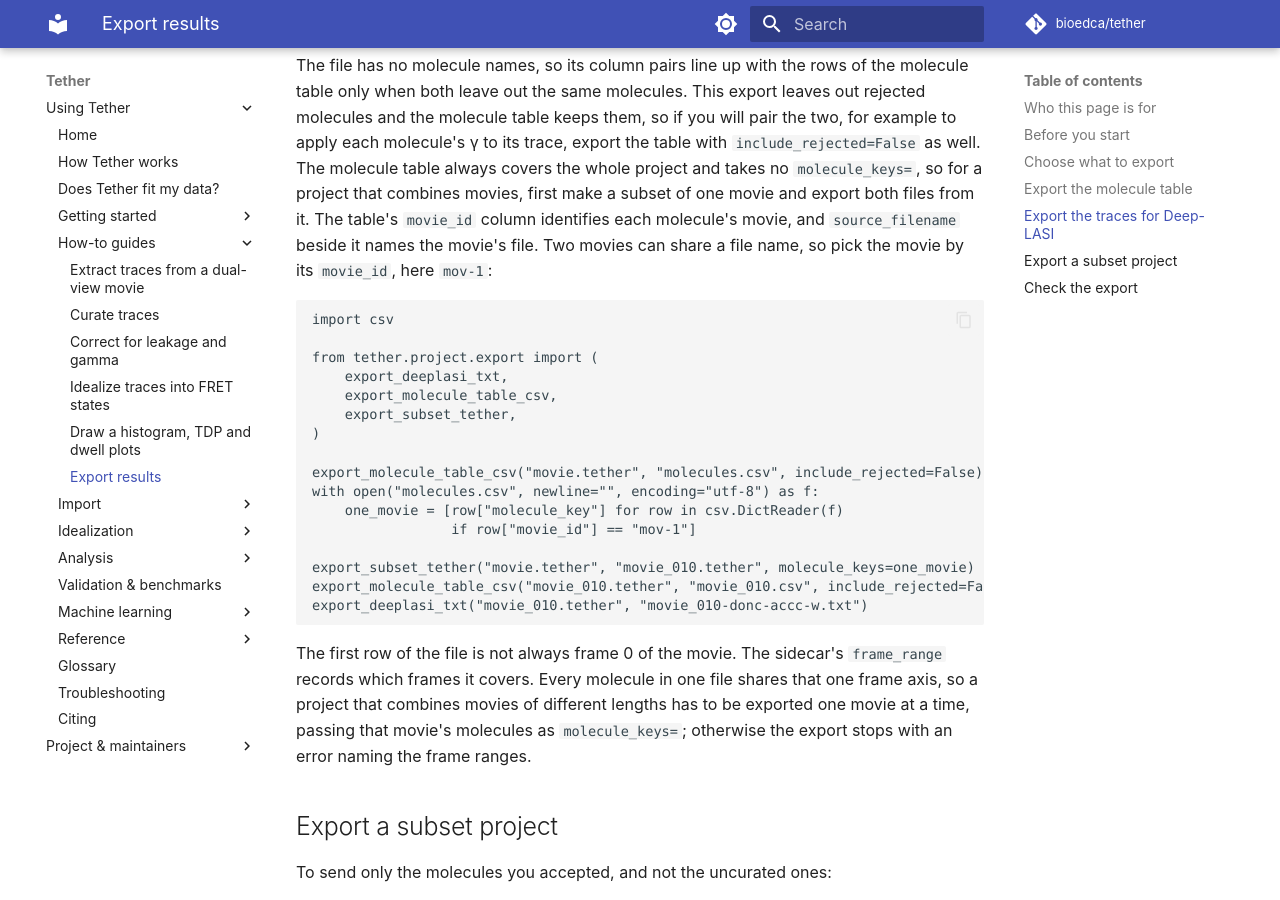
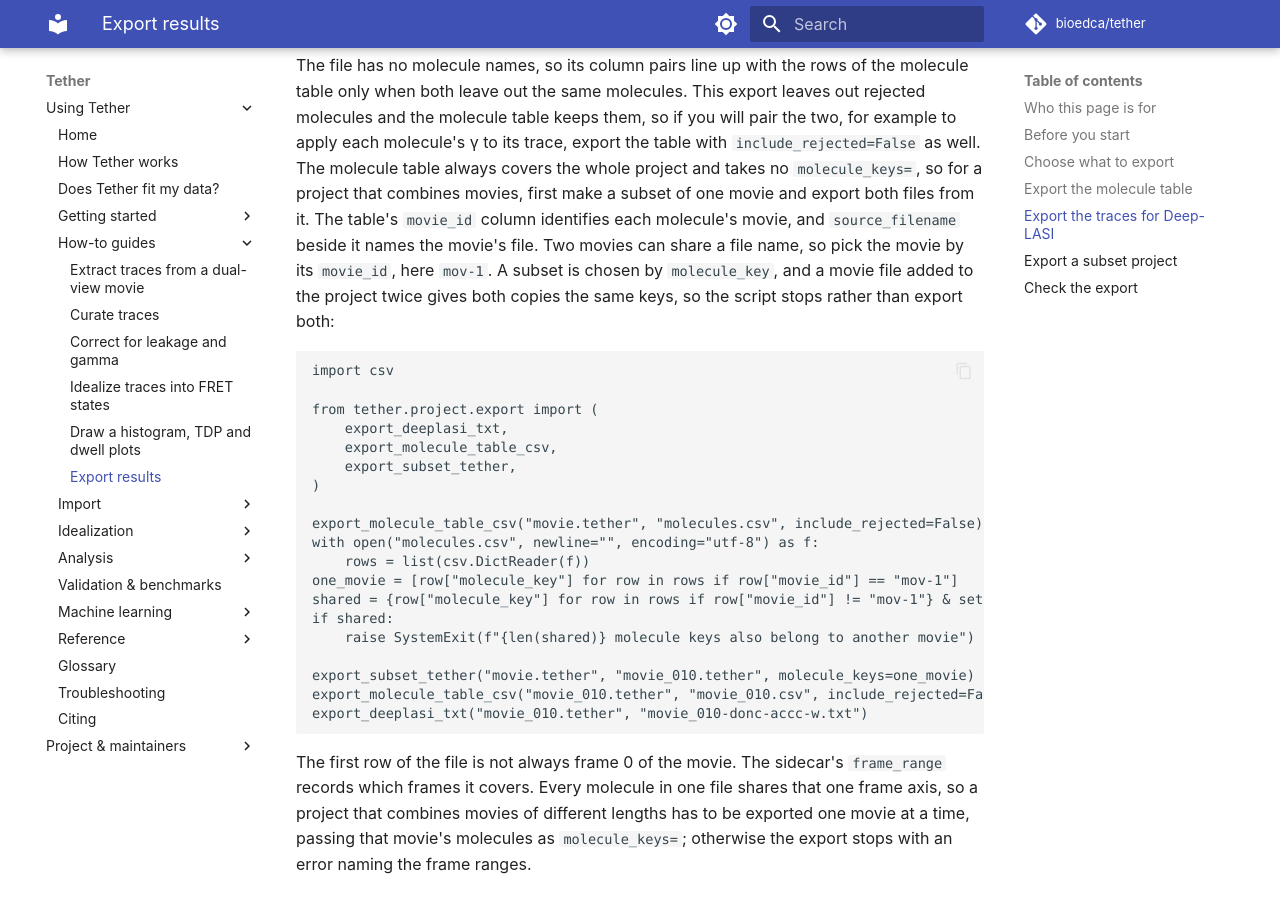
Before and after one commit to bioedca/tether, an MkDocs documentation site: the page built from docs/how-to/export-results.md, in a window 1280 px wide and 900 px high, scrolled down 1708 px. Built offline with MkDocs 1.6.1 and Material for MkDocs 9.7.7, drawn with Linux system fonts in a browser that asks for light colours; comment, search, counter and statistics services are not loaded; the version menu is left out.

Commit message:
docs(how-to): answer the closing Codex review (#177)
The one-movie export recipe stops when a molecule key also belongs to
another movie, since a subset is chosen by the non-unique key; reidealize
is scoped to models fitted in Tether, not ones imported from the
standalone-tMAVEN hand-off.

````diff
--- a/docs/how-to/export-results.md
+++ b/docs/how-to/export-results.md
@@ -75,7 +75,9 @@ well. The molecule table always covers the whole project and takes no `molecule_
 a project that combines movies, first make a subset of one movie and export both files from
 it. The table's `movie_id` column identifies each molecule's movie, and `source_filename`
 beside it names the movie's file. Two movies can share a file name, so pick the movie by its
-`movie_id`, here `mov-1`:
+`movie_id`, here `mov-1`. A subset is chosen by `molecule_key`, and a movie file added to
+the project twice gives both copies the same keys, so the script stops rather than export
+both:
 
 ```python
 import csv
@@ -88,8 +90,11 @@ from tether.project.export import (
 
 export_molecule_table_csv("movie.tether", "molecules.csv", include_rejected=False)
 with open("molecules.csv", newline="", encoding="utf-8") as f:
-    one_movie = [row["molecule_key"] for row in csv.DictReader(f)
-                 if row["movie_id"] == "mov-1"]
+    rows = list(csv.DictReader(f))
+one_movie = [row["molecule_key"] for row in rows if row["movie_id"] == "mov-1"]
+shared = {row["molecule_key"] for row in rows if row["movie_id"] != "mov-1"} & set(one_movie)
+if shared:
+    raise SystemExit(f"{len(shared)} molecule keys also belong to another movie")
 
 export_subset_tether("movie.tether", "movie_010.tether", molecule_keys=one_movie)
 export_molecule_table_csv("movie_010.tether", "movie_010.csv", include_rejected=False)
````
Also changed, not shown: docs/how-to/idealize.md (+4 -0 lines).
